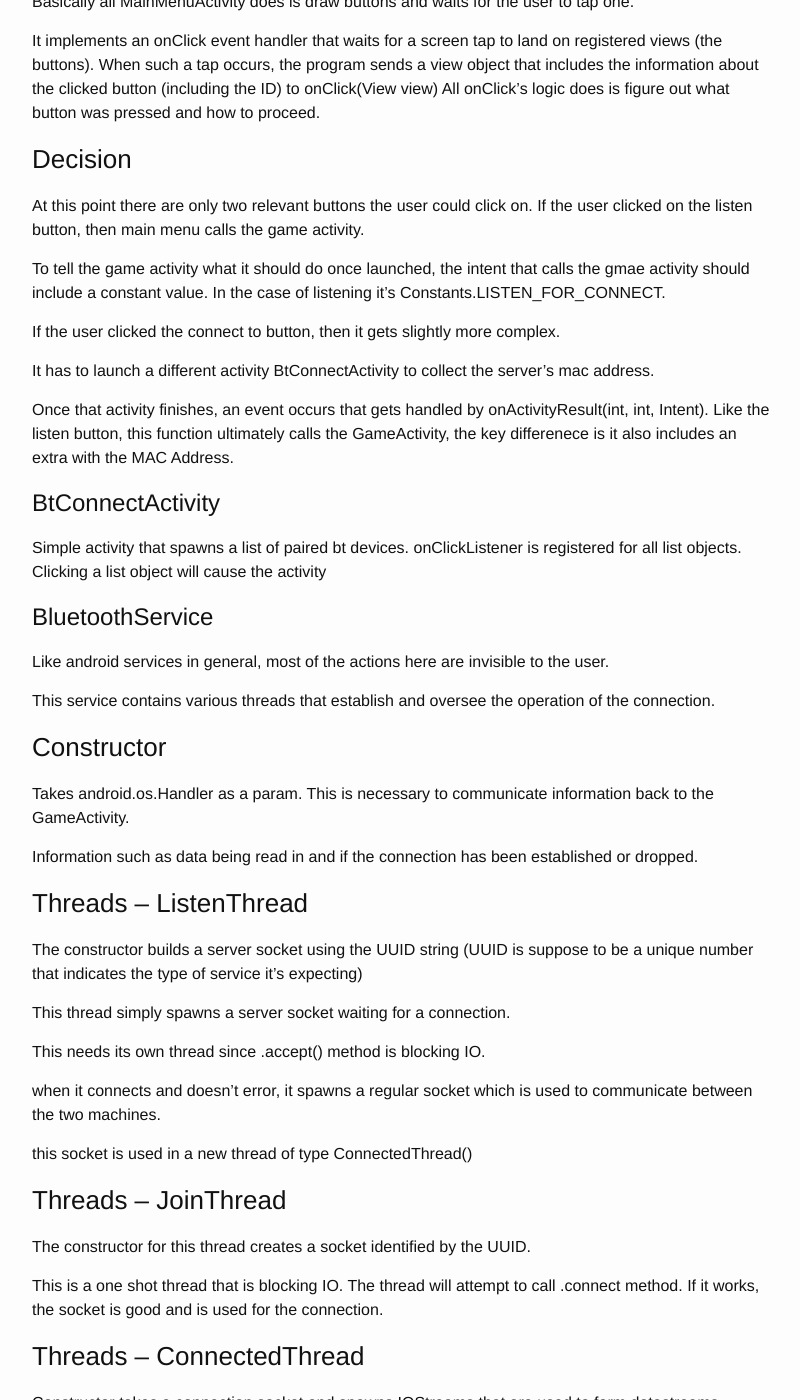
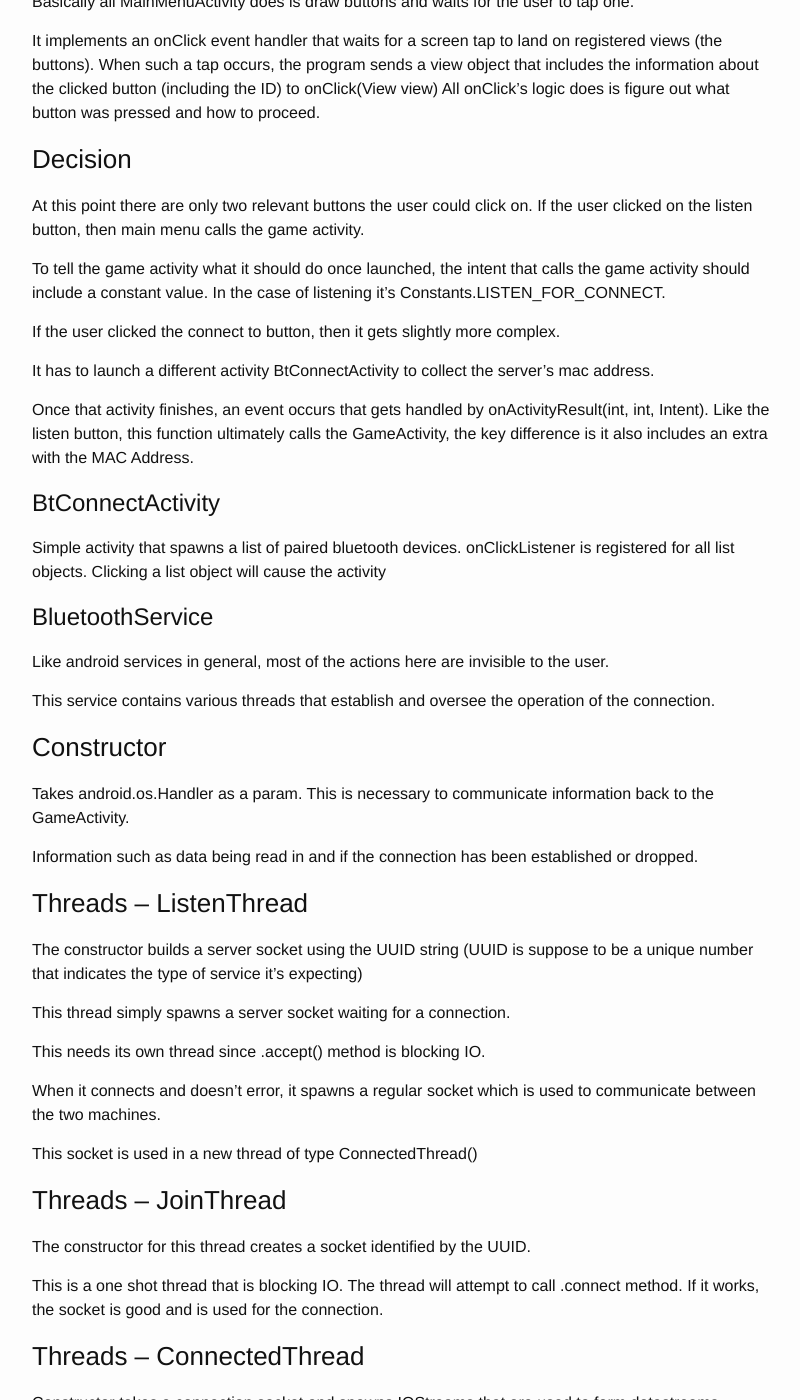
Before and after one commit to adedomin/CSC311-game-design, a Jekyll site: the page built from _posts/2015-03-23-Code Walkthrough - Bluetooth Pong 2.md, in a window 1280 px wide and 1400 px high, scrolled down 339 px. Shown: the whole window, without its empty margins (238-1038 px from the left). Built offline with Jekyll 4.4.1, drawn with Linux system fonts in a browser that asks for light colours; some of the changed text lies outside the part shown.

```diff
--- a/_posts/2015-03-23-Code Walkthrough - Bluetooth Pong 2.md
+++ b/_posts/2015-03-23-Code Walkthrough - Bluetooth Pong 2.md
@@ -22,7 +22,7 @@
 At this point there are only two relevant buttons the user could click on.
 If the user clicked on the listen button, then main menu calls the game activity.
 
-To tell the game activity what it should do once launched, the intent that calls the gmae activity should include a constant value.
+To tell the game activity what it should do once launched, the intent that calls the game activity should include a constant value.
 In the case of listening it's Constants.LISTEN\_FOR\_CONNECT.
 
 If the user clicked the connect to button, then it gets slightly more complex.
@@ -30,12 +30,12 @@
 It has to launch a different activity BtConnectActivity to collect the server's mac address.
 
 Once that activity finishes, an event occurs that gets handled by onActivityResult(int, int, Intent).
-Like the listen button, this function ultimately calls the GameActivity, the key differenece is it also includes an extra with the MAC Address.
+Like the listen button, this function ultimately calls the GameActivity, the key difference is it also includes an extra with the MAC Address.
 
 BtConnectActivity
 =================
 
-Simple activity that spawns a list of paired bt devices. onClickListener is registered for all list objects. Clicking a list object will cause the activity
+Simple activity that spawns a list of paired bluetooth devices. onClickListener is registered for all list objects. Clicking a list object will cause the activity
 
 BluetoothService
 ================
@@ -59,9 +59,9 @@
 
 This needs its own thread since .accept() method is blocking IO.
 
-when it connects and doesn't error, it spawns a regular socket which is used to communicate between the two machines.
+When it connects and doesn't error, it spawns a regular socket which is used to communicate between the two machines.
 
-this socket is used in a new thread of type ConnectedThread()
+This socket is used in a new thread of type ConnectedThread()
 
 ### Threads -- JoinThread
 
@@ -121,7 +121,7 @@
 The sensor is pretty simple.
 
 registerSensorListener() basically makes the program listen to the accelerometer.
-WHen the accelerometer changes it calls onSensorChanged(SensorEvent)
+When the accelerometer changes it calls onSensorChanged(SensorEvent)
 
 In this function, I only need the rotation around the y axis which is the first value in the sensor event object.
 
@@ -134,7 +134,7 @@
 
 ### DrawHandler
 
-the draw handler is basically a thread that messages itself at a fixed rate. On messaging it invalidates the view which causes the program to redraw the field with new data and to call a function to update the data.
+The draw handler is basically a thread that messages itself at a fixed rate. On messaging it invalidates the view which causes the program to redraw the field with new data and to call a function to update the data.
 
 ### Game Logic - update()
 
```
Also changed, not shown: _posts/2015-02-17-Android App Development - Starting Development of Demo Game.md (+11 -9 lines), _posts/2015-02-17-Android App Development - Starting Out.md (+7 -7 lines), _posts/2015-03-30-Server Side - Database.md (+6 -6 lines).
